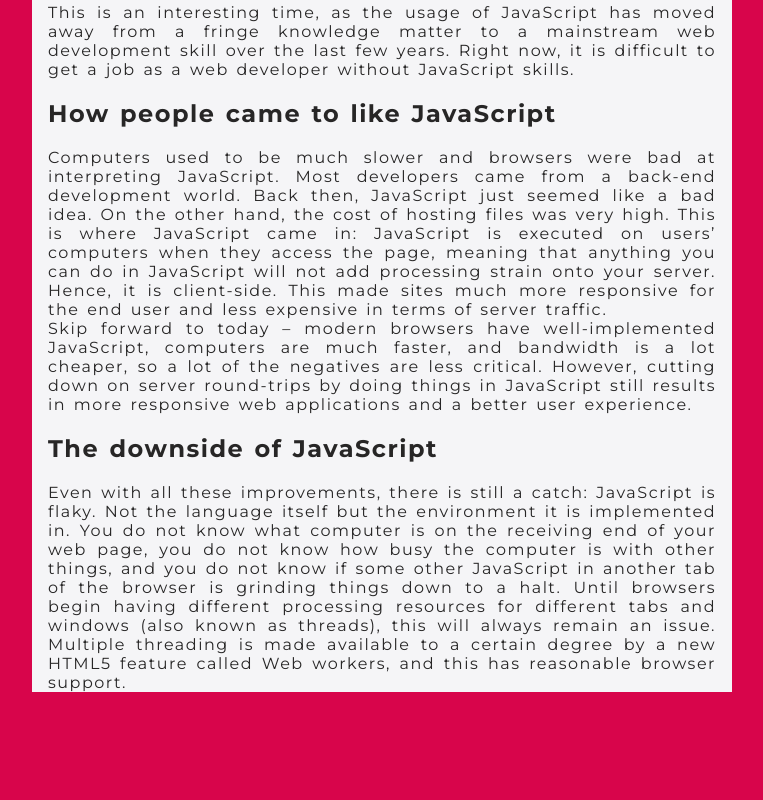
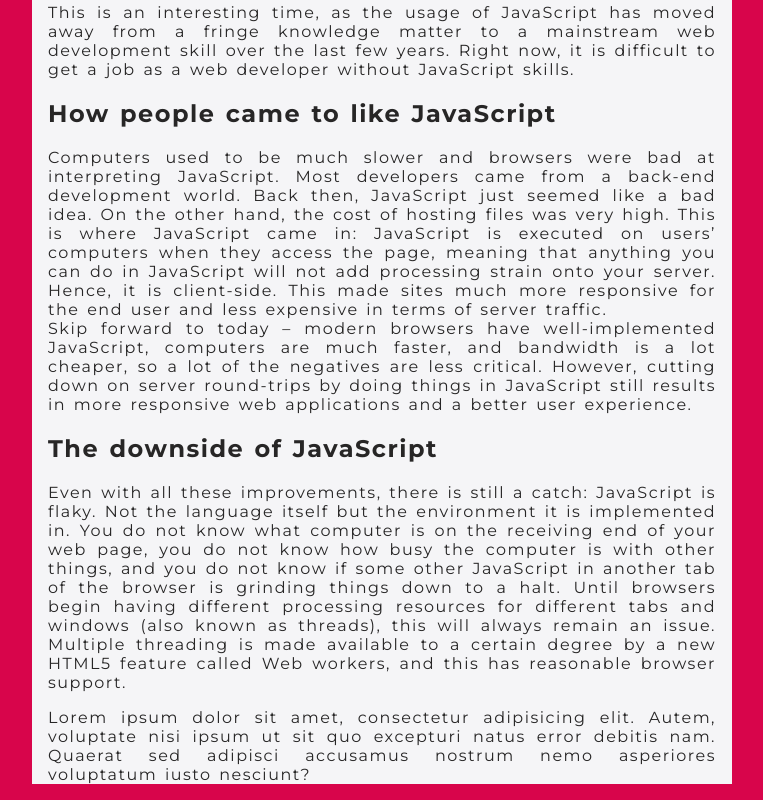
Before and after one commit to imshubhampatel/Bt-Hacktoberfest, a plain HTML site: page blogthird.html in a window 1280 px wide. Shown: the part 313-1113 px from the top of the page, without its empty margins (258-1021 px from the left). Before the commit the page ends 1021 px from the top, so only its background shows below. Drawn offline with Linux system fonts and the light colour scheme.

Commit message:
modified block

```diff
--- a/blogthird.html
+++ b/blogthird.html
@@ -35,6 +35,9 @@
         <h2>The downside of JavaScript</h2>
         Even with all these improvements, there is still a catch: JavaScript is flaky. Not the language itself but the environment it is implemented in. You do not know what computer is on the receiving end of your web page, you do not know how busy the computer is with other things, and you do not know if some other JavaScript in another tab of the browser is grinding things down to a halt. Until browsers begin having different processing resources for different tabs and windows (also known as threads), this will always remain an issue. Multiple threading is made available to a certain degree by a new HTML5 feature called Web workers, and this has reasonable browser support.
         </p>
+        <p>
+            Lorem ipsum dolor sit amet, consectetur adipisicing elit. Autem, voluptate nisi ipsum ut sit quo excepturi natus error debitis nam. Quaerat sed adipisci accusamus nostrum nemo asperiores voluptatum iusto nesciunt?
+        </p>
     </div>
 </body>
 </html>
```
Also changed, not shown: index.html (+2 -2 lines), myblog.html (+1 -0 lines).
